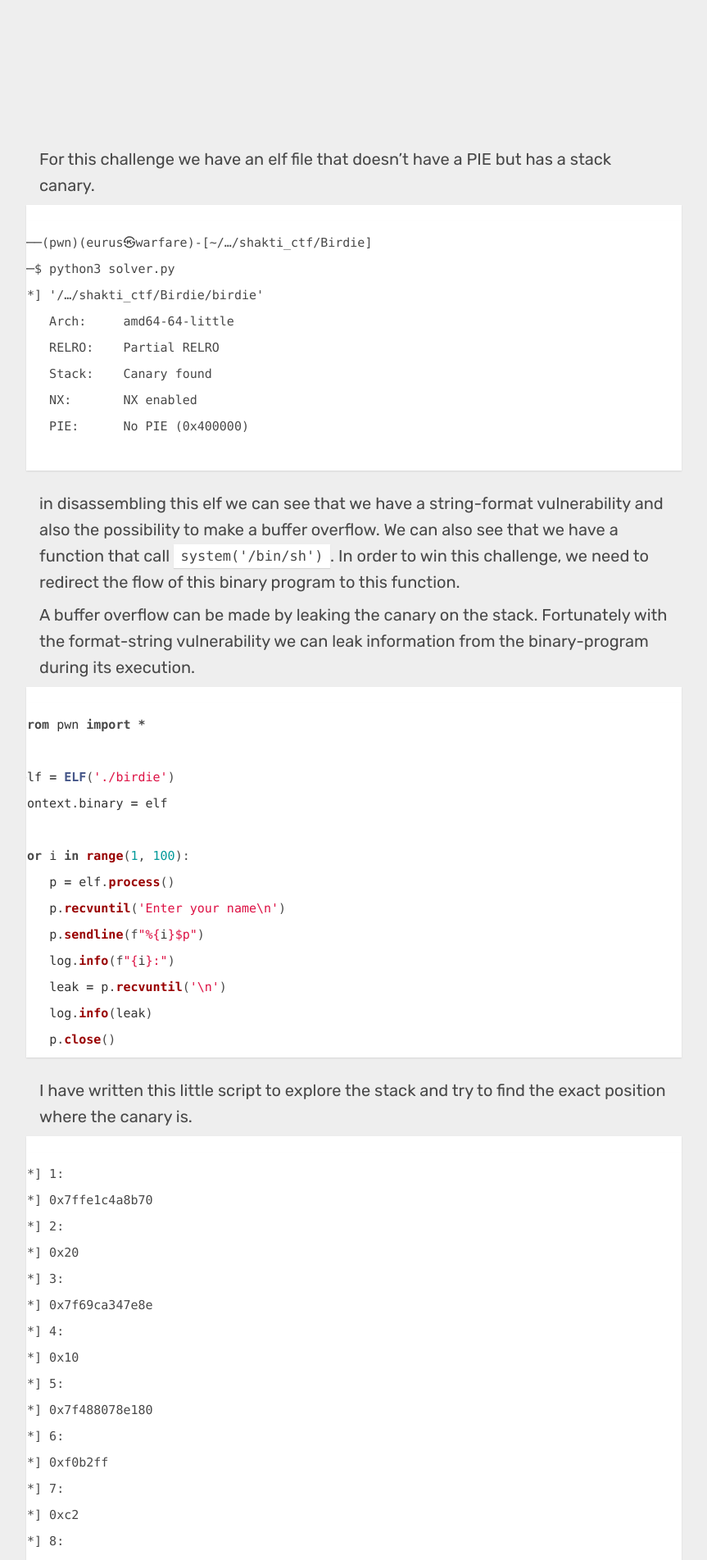
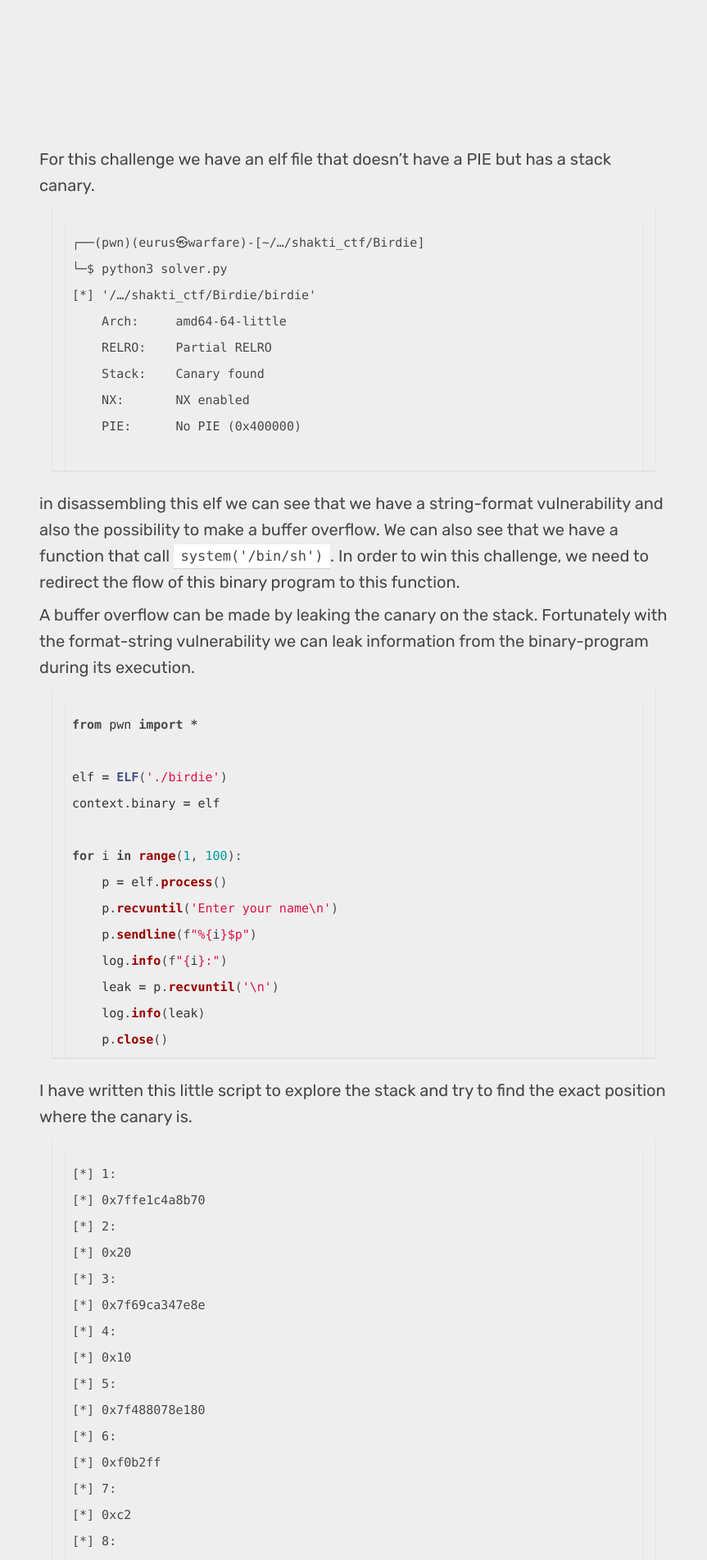
Before and after one commit to tizianocolagrossi/tizianocolagrossi.github.io, a Jekyll site: the page built from index.html, in a window 1280 px wide. Shown: the part 504-2407 px from the top of the page at 82% size, without its empty margins (208-1071 px from the left). Built offline with Jekyll 4.4.1, drawn with Linux system fonts in a browser that asks for light colours; some web fonts are replaced; the list of posts is cut into pages by our own code.

Commit message:
Update _code.scss

```diff
--- a/_sass/_code.scss
+++ b/_sass/_code.scss
@@ -60,8 +60,9 @@ figure, .figure {
   overflow-x: auto;
   -webkit-overflow-scrolling: touch;
   // /* Make code same width as regular text, and scroll the full page width on mobile */
-  @include figure2();
-
+ // @include figure2();
+  margin-left: 1rem;
+  margin-right: 1rem;
   backface-visibility: hidden;
   box-shadow: 0 1px 2px var(--shadow-color);
   position: relative;
```
